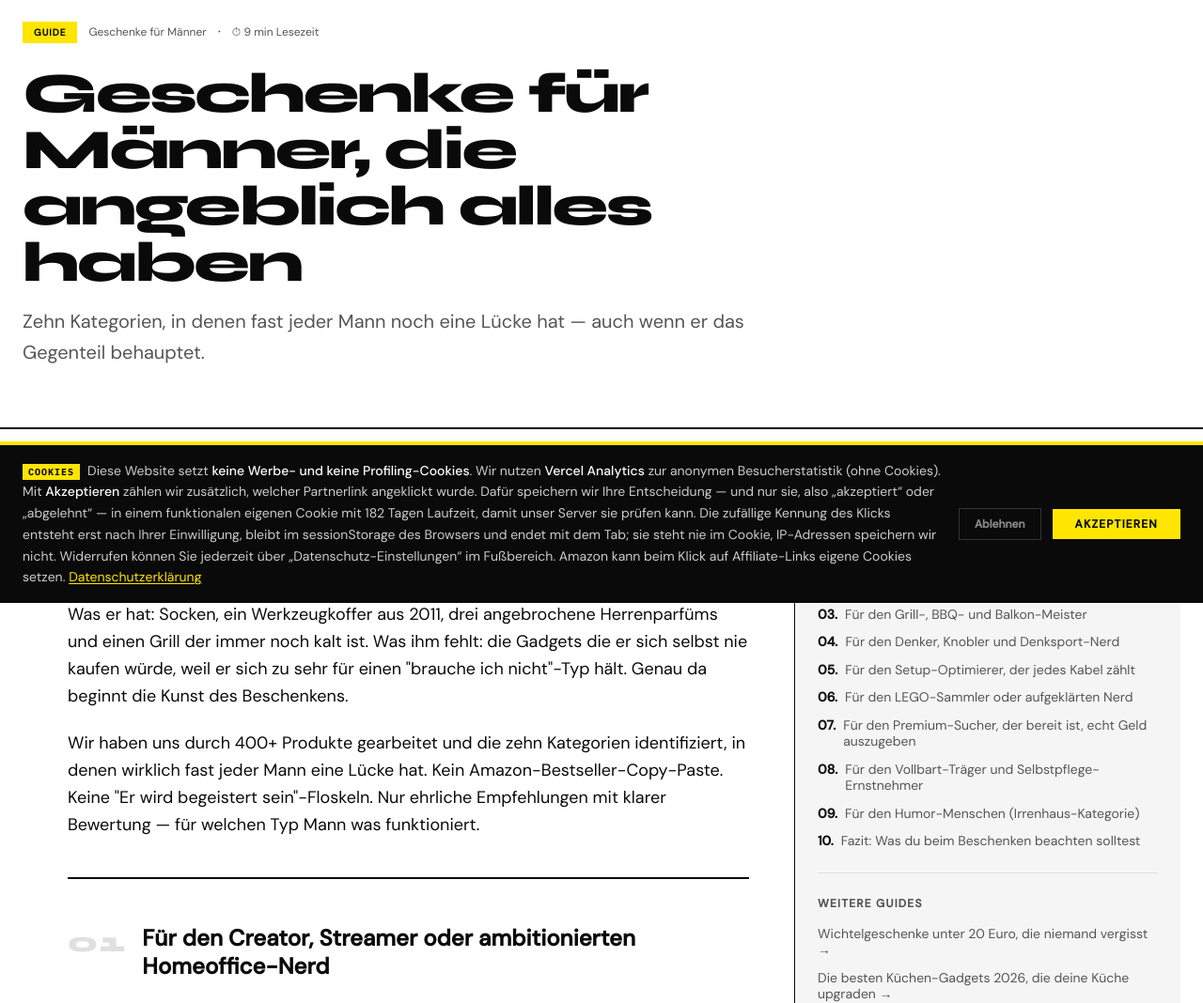
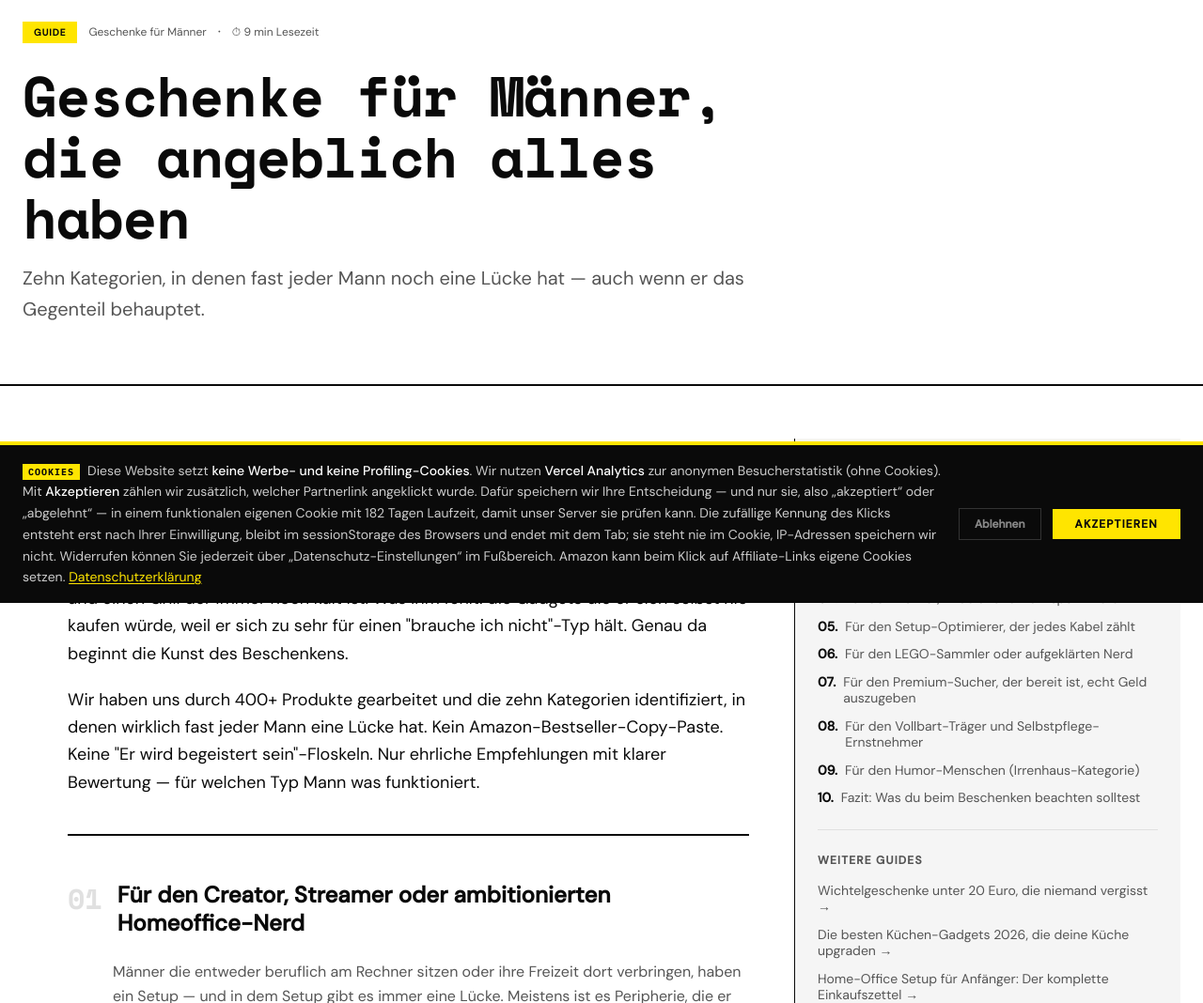
Before and after one commit to MrMagoo19/CrazyBaboBazar, a Next.js app in the folder apps/web/: page /guide/geschenke-maenner-die-alles-haben in a window 1280 px wide. Shown: the part 158-1226 px from the top of the page at 94% size. Built offline with nearby package versions, Linux system fonts and the light colour scheme; no server answers; the database is empty.

Commit message:
feat(web): adopt space mono display typography

```diff
--- a/apps/web/app/globals.css
+++ b/apps/web/app/globals.css
@@ -9,7 +9,7 @@
   --color-border: #333333;
   --color-surface: #252525;
 
-  --font-display: 'Syne', sans-serif;
+  --font-display: 'Space Mono', monospace;
   --font-body: 'DM Sans', sans-serif;
   --font-mono: 'IBM Plex Mono', monospace;
 
@@ -57,12 +57,12 @@ html {
   text-rendering: optimizeLegibility;
 }
 
-/* Display font — nur große Seitenheadings, nicht Karten-h2 */
+/* Display font — Space Mono für die Typewriter-Anmutung; Fließtext bleibt DM Sans. */
 h1 {
-  font-family: 'Syne', sans-serif;
-  font-weight: 800;
-  letter-spacing: -0.04em;
-  line-height: 1.0;
+  font-family: 'Space Mono', monospace;
+  font-weight: 700;
+  letter-spacing: -0.02em;
+  line-height: 1.08;
 }
 
 /* ── New Brutalist white background ────────────────────────────── */
--- a/apps/web/app/layout.tsx
+++ b/apps/web/app/layout.tsx
@@ -1,5 +1,5 @@
 import type { Metadata } from 'next'
-import { Syne, DM_Sans, IBM_Plex_Mono } from 'next/font/google'
+import { Space_Mono, DM_Sans, IBM_Plex_Mono } from 'next/font/google'
 import Link from 'next/link'
 import { ConsentSettingsButton } from '@/components/ui/consent-settings-button'
 import { CookieConsent } from '@/components/ui/cookie-consent'
@@ -7,9 +7,9 @@ import { NavMenus, NavSearch } from '@/components/ui/nav-menu'
 import { Analytics } from '@vercel/analytics/next'
 import './globals.css'
 
-const syne = Syne({
+const spaceMono = Space_Mono({
   subsets: ['latin'],
-  weight: ['400', '600', '700', '800'],
+  weight: ['400', '700'],
   variable: '--font-display',
   display: 'swap',
 })
@@ -57,7 +57,7 @@ export default function RootLayout({
   children,
 }: Readonly<{ children: React.ReactNode }>) {
   return (
-    <html lang="de" className={`${syne.variable} ${dmSans.variable} ${ibmPlexMono.variable}`} data-scroll-behavior="smooth">
+    <html lang="de" className={`${spaceMono.variable} ${dmSans.variable} ${ibmPlexMono.variable}`} data-scroll-behavior="smooth">
       <body className="bg-white text-[#0A0A0A] font-[family-name:var(--font-body)] min-h-screen flex flex-col">
 
         {/* Header */}
--- a/apps/web/lib/db-types.ts
+++ b/apps/web/lib/db-types.ts
@@ -32,8 +32,8 @@ export type DbProduct = {
   created_at: string | null
   shop_tags: string[] | null
   // Value-Add-Template-Felder: additiv und nullable auf der Production-Tabelle,
-  // derzeit ausschliesslich fuer die zehn Production-Pilotprodukte befuellt.
-  // Alle uebrigen Zeilen liefern null — jeder Renderer muss das abfangen.
+  // derzeit für die zwei abgeschlossenen 10er-Chargen (20 Produkte) befüllt.
+  // Alle übrigen Zeilen liefern null — jeder Renderer muss das abfangen.
   // Migration: supabase/production_value_add/02_migrate_value_add.sql
   // (Backfill: 04_backfill_value_add.sql, Rollback: 07_down_migration.sql).
   fuer_wen: string | null
```
